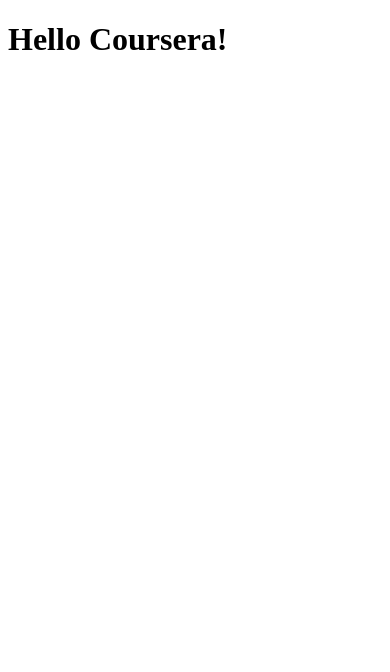
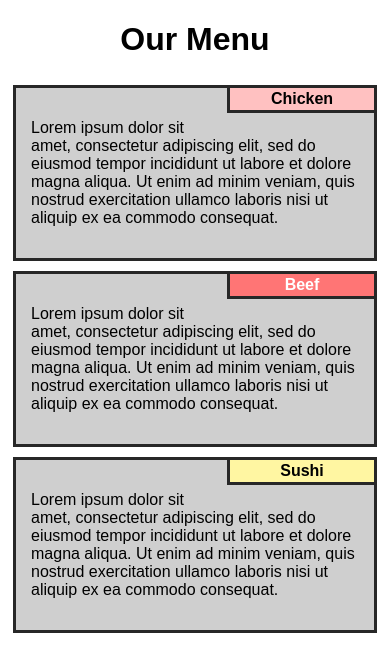
Before and after one commit to MREstepa/html-css-javascript, a plain HTML site: page module2-solution/index.html in a window 390 px wide. Drawn offline with Linux system fonts and the light colour scheme.

Commit message:
Module 2 answer

```diff
--- a/module2-solution/css/styles.css
+++ b/module2-solution/css/styles.css
@@ -0,0 +1,82 @@
+/* Modified Simple Responsive Framework. (From examples/Lecture24/responsive-after.html) */
+.row {
+    width: 100%;
+}
+
+/********** Large devices only **********/
+@media (min-width: 992px) {
+    .col-lg-1, .col-lg-2, .col-lg-3, .col-lg-4, .col-lg-5, .col-lg-6, .col-lg-7, .col-lg-8, .col-lg-9, .col-lg-10, .col-lg-11, .col-lg-12 {
+        float: left;
+    }
+    .col-lg-1 { width: 8.33%; }
+    .col-lg-2 { width: 16.66%; }
+    .col-lg-3 { width: 25%; }
+    .col-lg-4 { width: 33.33%; }
+    .col-lg-5 { width: 41.66%; }
+    .col-lg-6 { width: 50%; }
+    .col-lg-7 { width: 58.33%; }
+    .col-lg-8 { width: 66.66%; }
+    .col-lg-9 { width: 74.99%; }
+    .col-lg-10 { width: 83.33%; }
+    .col-lg-11 { width: 91.66%; }
+    .col-lg-12 { width: 100%; }
+}
+
+/********** Medium devices only **********/
+@media (min-width: 768px) and (max-width: 991px) {
+    .col-md-1, .col-md-2, .col-md-3, .col-md-4, .col-md-5, .col-md-6, .col-md-7, .col-md-8, .col-md-9, .col-md-10, .col-md-11, .col-md-12 {
+        float: left;
+    }
+    .col-md-1 { width: 8.33%; }
+    .col-md-2 { width: 16.66%; }
+    .col-md-3 { width: 25%; }
+    .col-md-4 { width: 33.33%; }
+    .col-md-5 { width: 41.66%; }
+    .col-md-6 { width: 50%; }
+    .col-md-7 { width: 58.33%; }
+    .col-md-8 { width: 66.66%; }
+    .col-md-9 { width: 74.99%; }
+    .col-md-10 { width: 83.33%; }
+    .col-md-11 { width: 91.66%; }
+    .col-md-12 { width: 100%; }
+}
+
+
+/* Custom Styles */
+* {
+    box-sizing: border-box;
+}
+body {
+    font-family: Arial, Helvetica, sans-serif;
+}
+.center {
+    text-align: center;
+}
+.border {
+    border-style: solid;
+    border-color: #272727;
+}
+section > div > div {
+    padding: 5px;
+}
+.card {
+    padding: 15px;
+    background-color: #cfcfcf;
+}
+.dish {
+    margin: -18px -18px 15px 15px;
+    font-weight: bold;
+    width: 150px;
+    padding: 2px;
+    float: right;
+}
+#chicken {
+    background-color: rgb(255, 193, 193);
+}
+#beef {
+    color: #ffffff;
+    background-color: rgb(255, 117, 117);
+}
+#sushi {
+    background-color: rgb(255, 246, 162);
+}
--- a/module2-solution/index.html
+++ b/module2-solution/index.html
@@ -8,6 +8,50 @@
     </head>
 
     <body>
-        <h1>Hello Coursera!</h1>
+        <h1 class="center">Our Menu</h1>
+
+        <section>
+            <div class="row">
+                <div class="col-lg-4 col-md-6">
+                    <div class="card border">
+                        <div class="dish center border" id="chicken">
+                            Chicken
+                        </div>
+                        <p>
+                            Lorem ipsum dolor sit amet, consectetur adipiscing elit,
+                            sed do eiusmod tempor incididunt ut labore et dolore magna aliqua.
+                            Ut enim ad minim veniam, quis nostrud exercitation ullamco laboris
+                             nisi ut aliquip ex ea commodo consequat.
+                        </p>
+                    </div>
+                </div>
+                <div class="col-lg-4 col-md-6">
+                    <div class="card border">
+                        <div class="dish center border" id="beef">
+                            Beef
+                        </div>
+                        <p>
+                            Lorem ipsum dolor sit amet, consectetur adipiscing elit,
+                            sed do eiusmod tempor incididunt ut labore et dolore magna aliqua.
+                            Ut enim ad minim veniam, quis nostrud exercitation ullamco laboris
+                             nisi ut aliquip ex ea commodo consequat.
+                        </p>
+                    </div>
+                </div>
+                <div class="col-lg-4 col-md-12">
+                    <div class="card border">
+                        <div class="dish center border" id="sushi">
+                            Sushi
+                        </div>
+                        <p>
+                            Lorem ipsum dolor sit amet, consectetur adipiscing elit,
+                            sed do eiusmod tempor incididunt ut labore et dolore magna aliqua.
+                            Ut enim ad minim veniam, quis nostrud exercitation ullamco laboris
+                             nisi ut aliquip ex ea commodo consequat.
+                        </p>
+                    </div>
+                </div>
+              </div>
+        </section>
     </body>
 </html>
```
